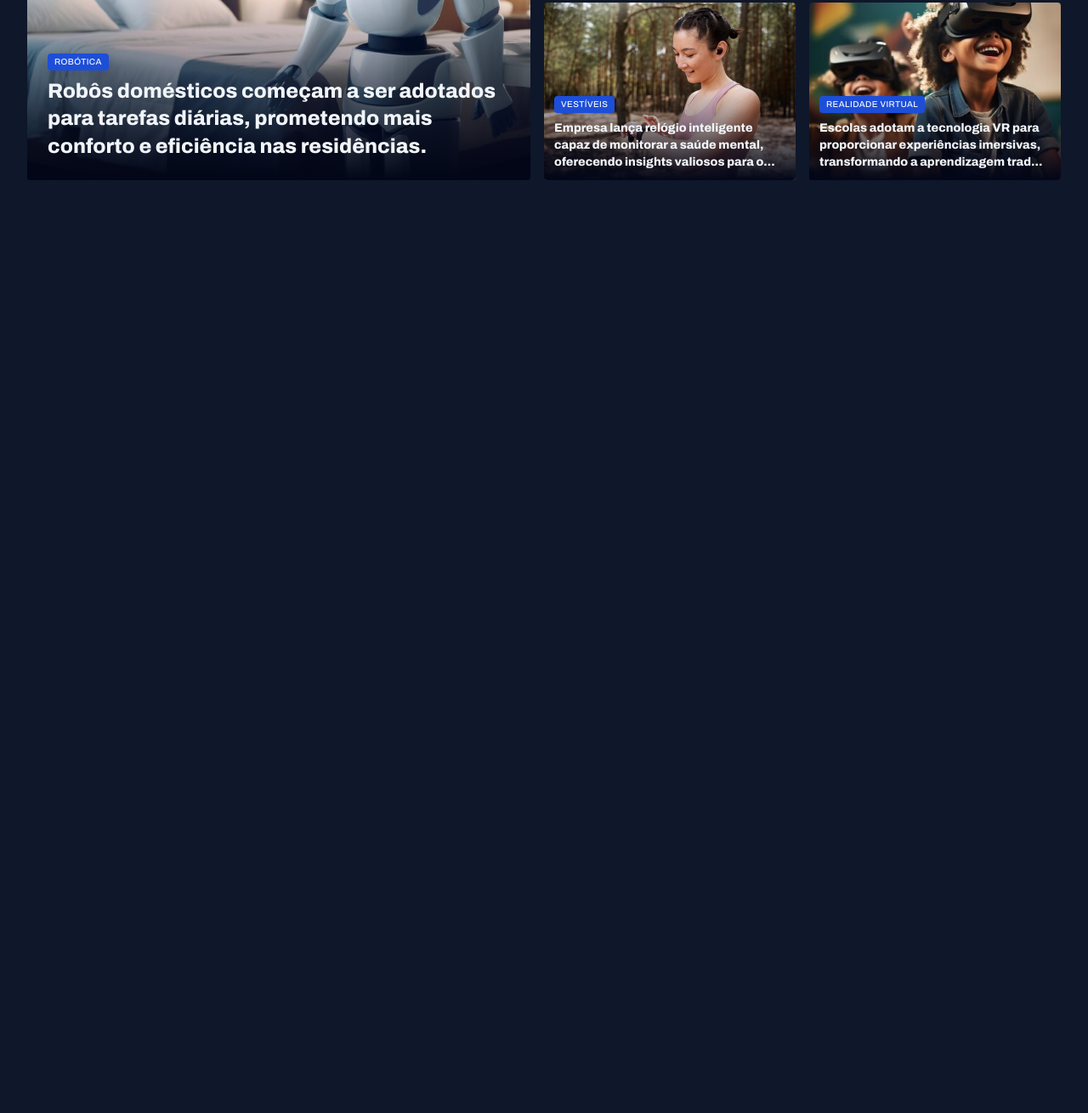
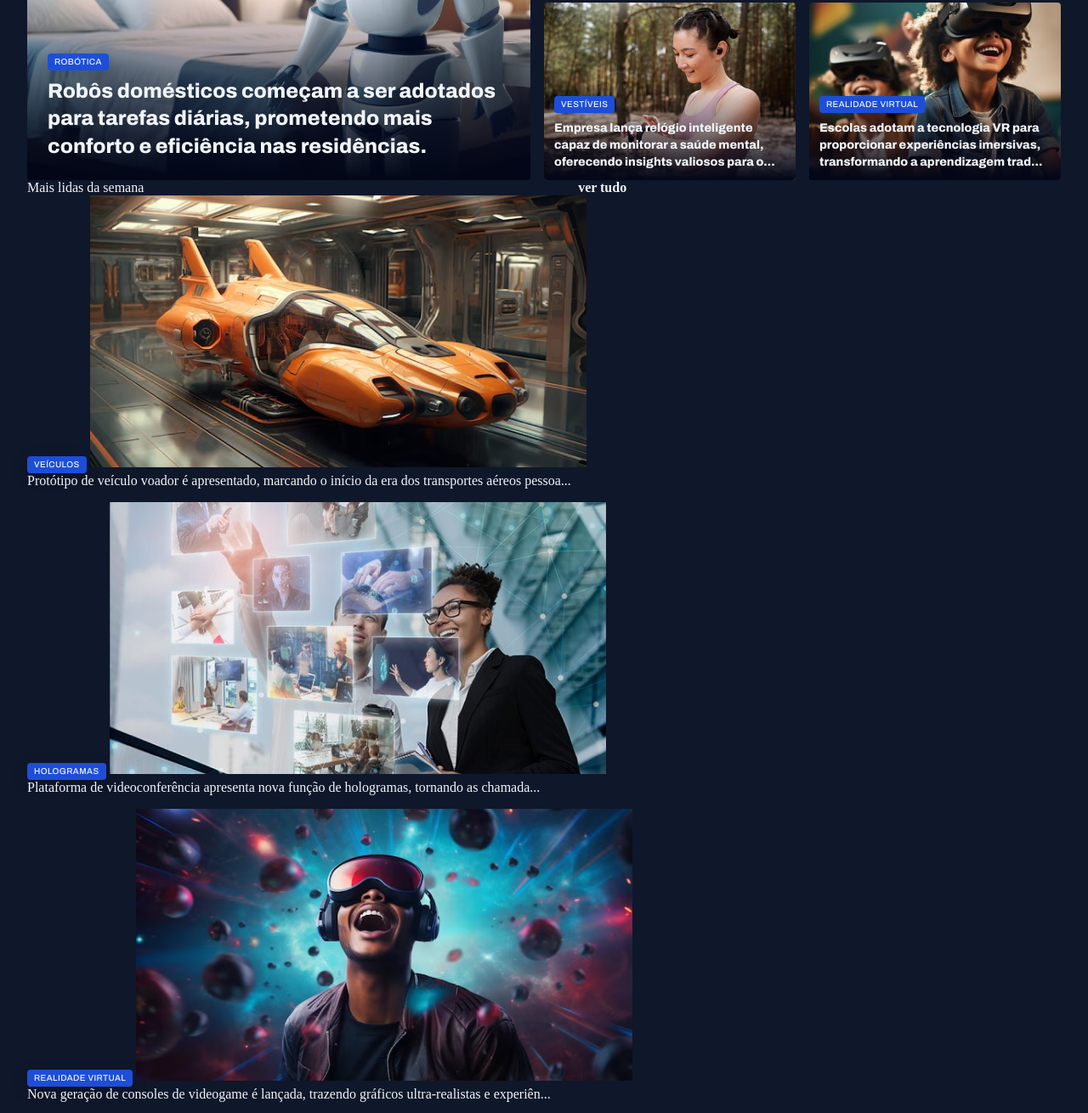
Before and after one commit to karinecord/PracticalJavaScriptChallenges, a plain HTML site: page tech_news_portal/index.html in a window 1280 px wide. Shown: the part 387-1697 px from the top of the page at 85% size. Before the commit the page ends 800 px from the top, so only its background shows below. Drawn offline with Linux system fonts and the light colour scheme; a web font is replaced by a local one.

Commit message:
Set up the week's most read section

```diff
--- a/tech_news_portal/index.html
+++ b/tech_news_portal/index.html
@@ -43,7 +43,8 @@
   <main class="grid container">
     <section id="featured" class="grid grid-flow-col gap-16">
       <figure class="card">
-        <img src="assets/images/Image 01.png" alt=" Robôs domésticos começam a ser adotados para tarefas diárias, prometendo mais conforto e eficiência nas residências.">
+        <img src="assets/images/Image 01.png"
+          alt=" Robôs domésticos começam a ser adotados para tarefas diárias, prometendo mais conforto e eficiência nas residências.">
 
         <figcaption>
           <span class="content-tag">robótica</span>
@@ -85,7 +86,8 @@
           <figcaption>
             <span class="content-tag">vestíveis</span>
             <h2 class="text-lg">
-              Empresa lança relógio inteligente capaz de monitorar a saúde mental, oferecendo insights valiosos para o... </h2>
+              Empresa lança relógio inteligente capaz de monitorar a saúde mental, oferecendo insights valiosos para
+              o... </h2>
           </figcaption>
         </figure>
         <figure class="card">
@@ -101,6 +103,37 @@
         </figure>
       </div>
     </section>
+    <section id="weekly">
+      <header class="grid grid-flow-col">Mais lidas da semana
+        <a href="#" class="grid grid-flow-col">
+          <strong>ver tudo</strong>
+          <span></span>
+        </a>
+      </header>
+      <div class="grid gap-16">
+        <figure>
+          <span class="content-tag">veículos</span>
+          <img src="assets/images/Image 06.png" alt="">
+          <p>Protótipo de veículo voador é apresentado, marcando o início da era dos transportes aéreos pessoa...</p>
+        </figure>
+        <figure>
+          <span class="content-tag">hologramas</span>
+          <img src="assets/images/Image 07.png" alt="">
+          <p>Plataforma de videoconferência apresenta nova função de hologramas, tornando as chamada...</p>
+        </figure>
+        <figure>
+          <span class="content-tag">realidade virtual</span>
+          <img src="assets/images/Image 08.png" alt="">
+          <p>Nova geração de consoles de videogame é lançada, trazendo gráficos ultra-realistas e experiên...</p>
+        </figure>
+        <figure>
+          <span class="content-tag">internet</span>
+          <img src="assets/images/Image 09.png" alt="">
+          <p>Projeto busca oferecer internet de alta velocidade em áreas remotas através de satélites.</p>
+        </figure>
+      </div>
+    </section>
   </main>
 </body>
+
 </html>
```
